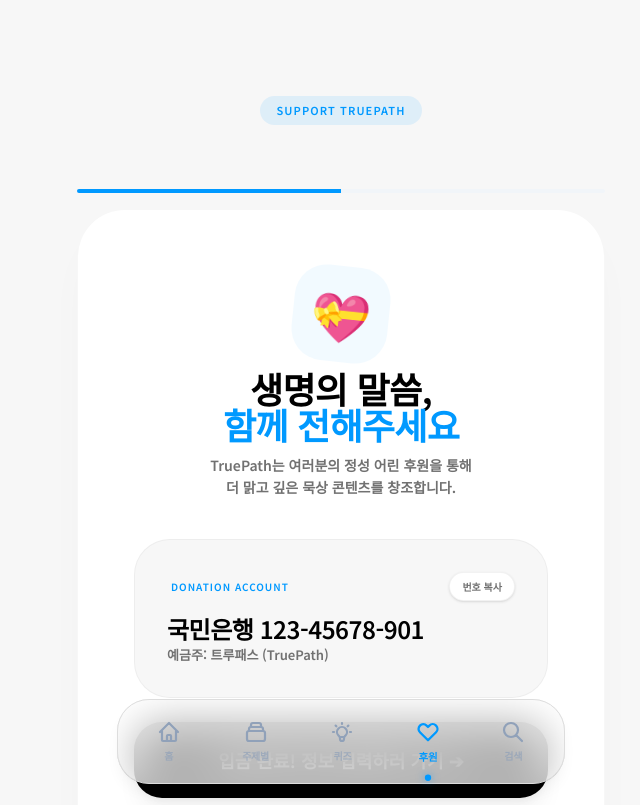
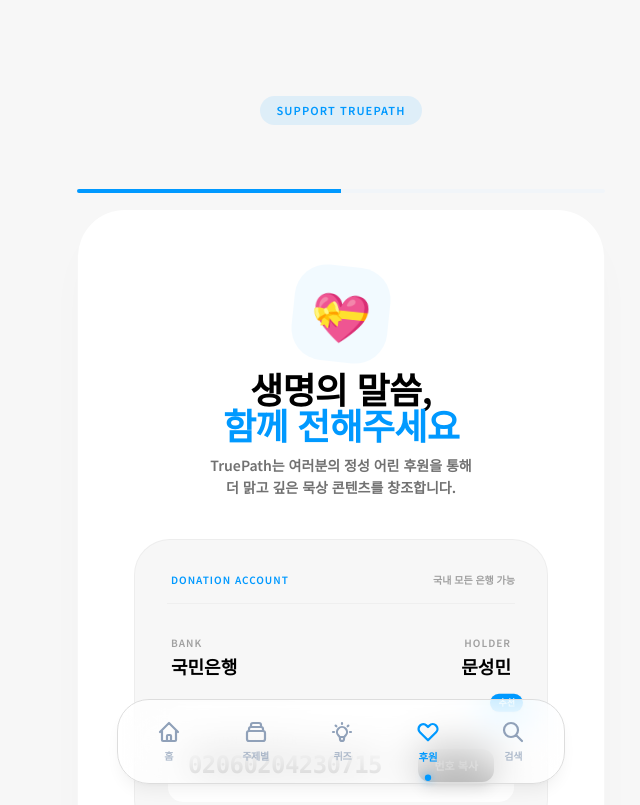
Before and after one commit to PARSA1021/word-meditation-app, a Next.js app: page /donate in a window 1280 px wide. Shown: the top 805 px of the page, without its empty margins (299-939 px from the left). Built offline with nearby package versions, Linux system fonts and the light colour scheme; a web font is replaced by a local one.

Commit message:
20260326_donation_update_2

```diff
--- a/components/donation/DonationSection.tsx
+++ b/components/donation/DonationSection.tsx
@@ -76,33 +76,60 @@
                 </div>
                 <div className="space-y-3">
                   <h2 className="text-[32px] sm:text-[36px] font-black text-black tracking-tighter leading-none">
-                    생명의 말씀, <br/>
+                    생명의 말씀, <br />
                     <span className="text-[#0099FF]">함께 전해주세요</span>
                   </h2>
                   <p className="text-[#717171] max-w-sm mx-auto font-bold text-sm leading-relaxed break-keep">
-                    TruePath는 여러분의 정성 어린 후원을 통해 <br/>
+                    TruePath는 여러분의 정성 어린 후원을 통해 <br />
                     더 맑고 깊은 묵상 콘텐츠를 창조합니다.
                   </p>
                 </div>
               </div>
 
               <div className="space-y-6">
-                <div className="bg-[#F7F7F7] p-8 rounded-[36px] border border-black/[0.04] relative group">
-                  <div className="flex justify-between items-center mb-4">
+                {/* Enhanced Account Info Box */}
+                <div className="bg-[#F7F7F7] p-8 rounded-[36px] border border-black/[0.04] space-y-6">
+                  <div className="flex justify-between items-center border-b border-black/[0.03] pb-4">
                     <span className="text-[10px] font-black text-[#0099FF] uppercase tracking-widest px-1">Donation Account</span>
+                    <span className="text-[10px] text-[#A0A0A0] font-bold">국내 모든 은행 가능</span>
+                  </div>
+
+                  <div className="grid grid-cols-1 gap-6">
+                    {/* Bank & Holder Row */}
+                    <div className="flex items-end justify-between px-1">
+                      <div className="space-y-1">
+                        <label className="text-[10px] font-black text-[#A0A0A0] uppercase tracking-widest">Bank</label>
+                        <p className="text-lg font-black text-black">국민은행</p>
+                      </div>
+                      <div className="space-y-1 text-right">
+                        <label className="text-[10px] font-black text-[#A0A0A0] uppercase tracking-widest">Holder</label>
+                        <p className="text-lg font-black text-black">문성민</p>
+                      </div>
+                    </div>
+
+                    {/* Account Number Row (The Hero) */}
+                    <div className="relative group">
+                      <div className="space-y-1 bg-white p-5 rounded-2xl border border-black/[0.03] transition-all group-hover:border-[#0099FF]/20 group-hover:shadow-sm">
+                        <label className="text-[10px] font-black text-[#A0A0A0] uppercase tracking-widest ml-1">Account Number</label>
+                        <div className="flex justify-between items-center">
+                          <p className="text-[22px] sm:text-[24px] font-black text-black tracking-tight leading-none font-mono">
+                            02060204230715
+                          </p>
                           <button
                             onClick={() => {
-                        navigator.clipboard.writeText('123-45678-901');
-                        alert('계좌번호가 복사되었습니다. 입금 완료 후 다음 페이지에서 알려주시면 됩니다!');
+                              navigator.clipboard.writeText('02060204230715');
+                              alert('계좌번호가 복사되었습니다!');
                             }}
-                      className="text-[10px] text-[#717171] font-black hover:text-[#0099FF] transition-colors border border-black/[0.05] bg-white px-3 py-1.5 rounded-full shadow-sm active:scale-95"
+                            className="bg-black text-white px-4 py-2 rounded-xl text-[11px] font-black hover:bg-[#0099FF] transition-all transform active:scale-95 shadow-lg shadow-black/10"
                           >
                             번호 복사
                           </button>
                         </div>
-                  <div className="space-y-1">
-                    <h4 className="text-[24px] font-black text-black tracking-tight leading-none">국민은행 123-45678-901</h4>
-                    <p className="text-[13px] text-[#717171] font-bold">예금주: 트루패스 (TruePath)</p>
+                      </div>
+                      <div className="absolute -top-2 -right-2 bg-[#0099FF] text-white text-[9px] font-black px-2 py-0.5 rounded-full shadow-sm animate-bounce">
+                        추천
+                      </div>
+                    </div>
                   </div>
                 </div>
 
@@ -114,7 +141,7 @@
                     입금 완료! 정보 입력하러 가기 ➔
                   </button>
                   <p className="text-center text-[11px] text-[#717171] font-bold leading-relaxed px-4">
-                     송금 후 위 버튼을 눌러 정보를 입력해 주셔야 <br className="hidden sm:block"/>
+                    송금 후 위 버튼을 눌러 정보를 입력해 주셔야 <br className="hidden sm:block" />
                     관리자가 확인하고 감사의 말씀을 드릴 수 있습니다.
                   </p>
                 </div>
@@ -127,7 +154,7 @@
             <form onSubmit={handleManualSubmit} className="space-y-10 animate-in fade-in slide-in-from-right-4 duration-500">
               <div className="flex items-center gap-4">
                 <button type="button" onClick={() => setStep('info')} className="w-12 h-12 flex items-center justify-center bg-[#F7F7F7] rounded-full text-slate-400 hover:text-[#0099FF] transition-all active:scale-90">
-                   <svg width="24" height="24" viewBox="0 0 24 24" fill="none" stroke="currentColor" strokeWidth="3" strokeLinecap="round" strokeLinejoin="round"><path d="M19 12H5M12 19l-7-7 7-7"/></svg>
+                  <svg width="24" height="24" viewBox="0 0 24 24" fill="none" stroke="currentColor" strokeWidth="3" strokeLinecap="round" strokeLinejoin="round"><path d="M19 12H5M12 19l-7-7 7-7" /></svg>
                 </button>
                 <div className="space-y-1">
                   <h3 className="text-2xl font-black text-black tracking-tight leading-none">입금 확인 등록</h3>
@@ -143,7 +170,7 @@
                     type="text"
                     placeholder="홍길동"
                     value={formData.name}
-                    onChange={(e) => setFormData({...formData, name: e.target.value})}
+                    onChange={(e) => setFormData({ ...formData, name: e.target.value })}
                     className="w-full p-6 bg-[#F7F7F7] border border-transparent rounded-[24px] focus:outline-none focus:border-[#0099FF]/20 focus:bg-white transition-all text-lg font-bold placeholder:text-slate-300"
                   />
                   <p className="text-[10px] text-[#A0A0A0] font-medium ml-1">계좌에 기록된 이름과 동일하게 적어주세요.</p>
@@ -154,7 +181,7 @@
                     required
                     type="number"
                     value={formData.amount}
-                    onChange={(e) => setFormData({...formData, amount: e.target.value})}
+                    onChange={(e) => setFormData({ ...formData, amount: e.target.value })}
                     className="w-full p-6 bg-[#F7F7F7] border border-transparent rounded-[24px] focus:outline-none focus:border-[#0099FF]/20 focus:bg-white transition-all text-lg font-bold"
                   />
                 </div>
@@ -163,7 +190,7 @@
                   <textarea
                     placeholder="보내주신 후원은 서비스 발전에 큰 힘이 됩니다."
                     value={formData.message}
-                    onChange={(e) => setFormData({...formData, message: e.target.value})}
+                    onChange={(e) => setFormData({ ...formData, message: e.target.value })}
                     className="w-full p-6 bg-[#F7F7F7] border border-transparent rounded-[24px] focus:outline-none focus:border-[#0099FF]/20 focus:bg-white transition-all min-h-[140px] font-medium placeholder:text-slate-300"
                   />
                 </div>
@@ -194,7 +221,7 @@
               <div className="space-y-4 px-4">
                 <h3 className="text-[32px] font-black text-black tracking-tighter leading-none">모든 등록이 끝났습니다</h3>
                 <p className="text-[#717171] font-bold text-sm leading-relaxed break-keep">
-                  소중한 후원 정보를 안전하게 전달받았습니다. <br/>
+                  소중한 후원 정보를 안전하게 전달받았습니다. <br />
                   관리자가 입금을 확인하는 대로 기도로 함께하겠습니다.
                 </p>
               </div>
@@ -213,7 +240,7 @@
                 onClick={() => setStep('info')}
                 className="inline-flex items-center gap-2 text-[#CCC] font-black text-[11px] uppercase tracking-widest hover:text-[#0099FF] transition-colors"
               >
-                 <svg width="18" height="18" viewBox="0 0 18 18" fill="none" stroke="currentColor" strokeWidth="2.5" strokeLinecap="round" strokeLinejoin="round"><path d="M14 9H4M4 9l4 4M4 9l4-4"/></svg>
+                <svg width="18" height="18" viewBox="0 0 18 18" fill="none" stroke="currentColor" strokeWidth="2.5" strokeLinecap="round" strokeLinejoin="round"><path d="M14 9H4M4 9l4 4M4 9l4-4" /></svg>
                 Back to Intro
               </button>
             </div>
@@ -226,7 +253,7 @@
         <div className="space-y-1 pt-1">
           <h4 className="text-[12px] font-black text-black uppercase tracking-widest">Safe & Private</h4>
           <p className="text-[11px] text-[#717171] font-bold leading-relaxed break-keep">
-            귀하의 모든 개인정보와 후원 내역은 관리자 이외에는 <br/>
+            귀하의 모든 개인정보와 후원 내역은 관리자 이외에는 <br />
             절대로 공개되지 않으며, 오직 서비스 안정에만 사용됩니다.
           </p>
         </div>
```
Lines whose indentation alone changed are shown as unchanged.
